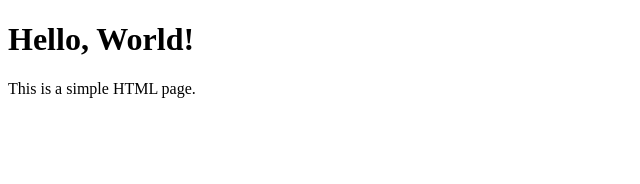
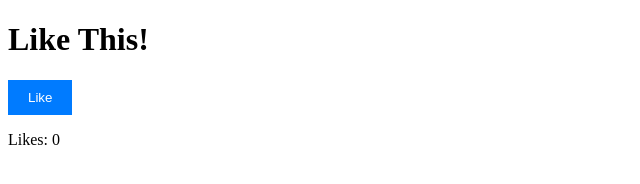
Before and after one commit to ERD3745/My_Project, a plain HTML site: page index.html in a window 1280 px wide. Shown: the whole page, without its empty margins (0-640 px from the left). Drawn offline with Linux system fonts and the light colour scheme.

Commit message:
Update index.html

```diff
--- a/index.html
+++ b/index.html
@@ -3,10 +3,28 @@
 <head>
     <meta charset="UTF-8">
     <meta name="viewport" content="width=device-width, initial-scale=1.0">
-    <title>Hello World</title>
+    <title>Like Button Example</title>
+    <style>
+        #likeButton {
+            padding: 10px 20px;
+            background-color: #007bff;
+            color: white;
+            border: none;
+            cursor: pointer;
+        }
+    </style>
 </head>
 <body>
-    <h1>Hello, World!</h1>
-    <p>This is a simple HTML page.</p>
+    <h1>Like This!</h1>
+    <button id="likeButton">Like</button>
+    <p id="likeCount">Likes: 0</p>
+
+    <script>
+        let count = 0;
+        document.getElementById('likeButton').addEventListener('click', function() {
+            count++;
+            document.getElementById('likeCount').innerText = 'Likes: ' + count;
+        });
+    </script>
 </body>
 </html>
```
